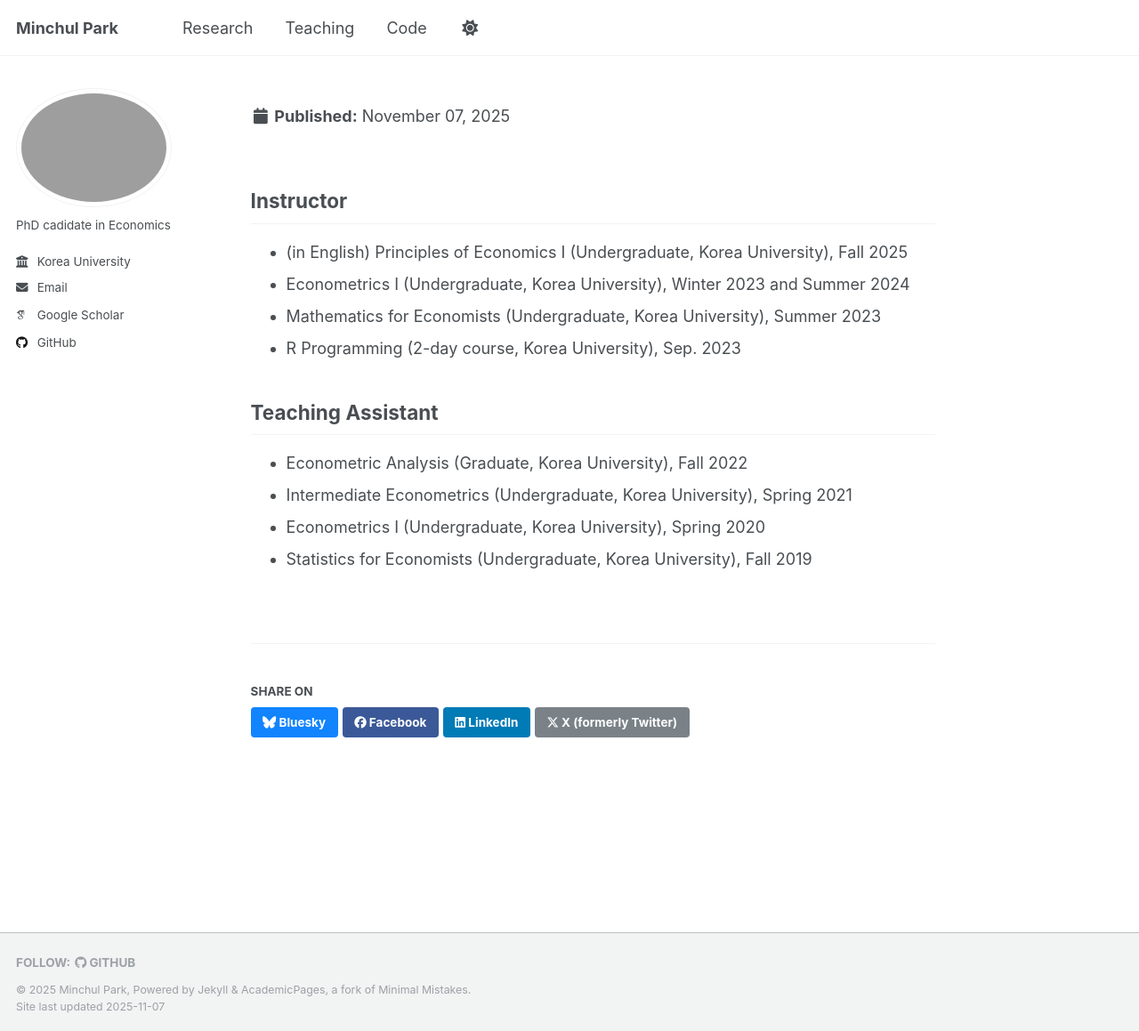
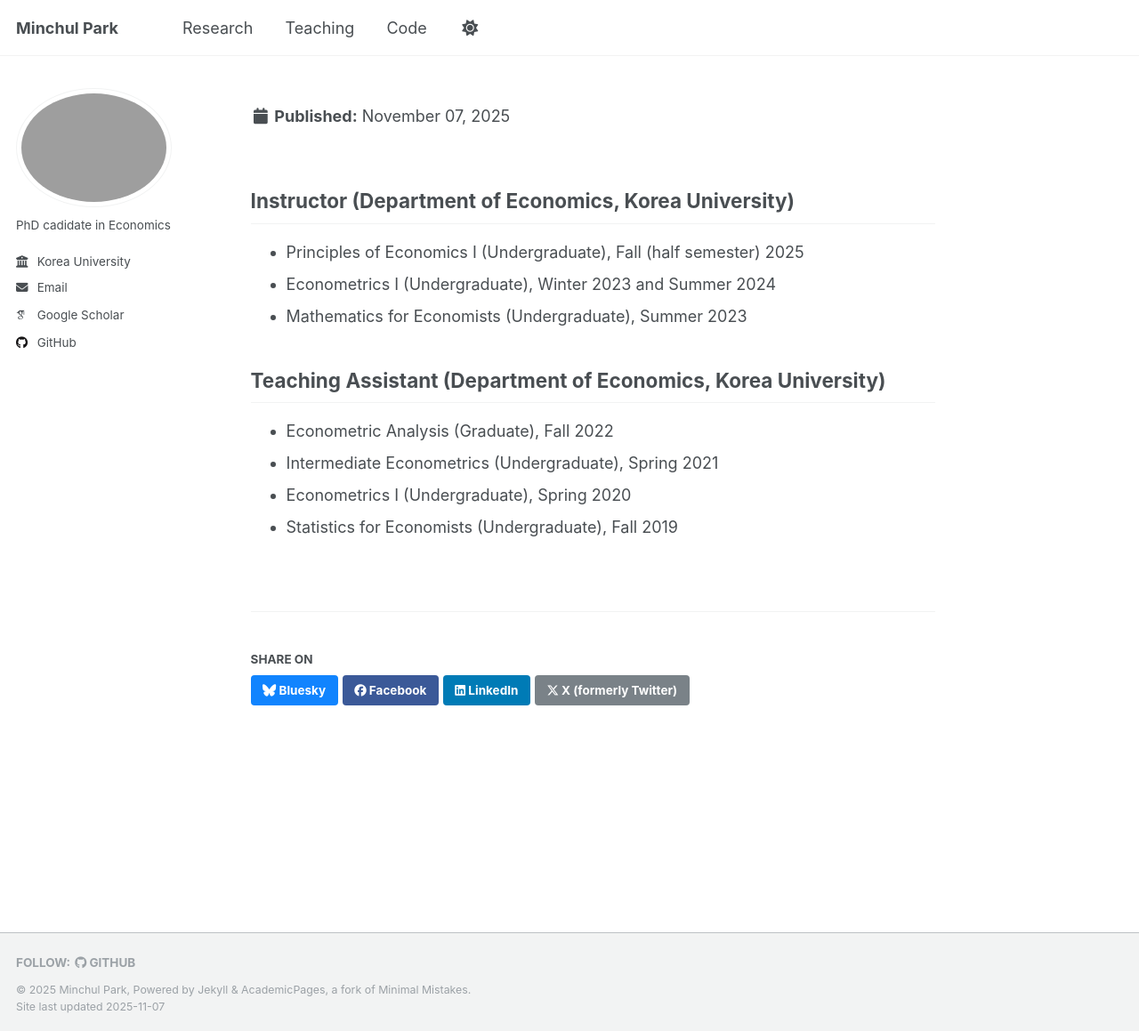
Before and after one commit to econompark/econompark.github.io, a Jekyll site: the page built from _teaching/teaching.md, in a window 1280 px wide and 1159 px high. Shown: the whole window at 89% size. Built offline with Jekyll 4.4.1, drawn with Linux system fonts in a browser that asks for light colours; some web fonts are replaced; a script that is not in the unit is left out.

Commit message:
Update teaching.md

```diff
--- a/_teaching/teaching.md
+++ b/_teaching/teaching.md
@@ -5,14 +5,13 @@ permalink: /teaching/
 header: false
 show_date: false
 ---
-## Instructor
-  - (in English) Principles of Economics I (Undergraduate, Korea University), Fall 2025
-  - Econometrics I (Undergraduate, Korea University), Winter 2023 and Summer 2024
-  - Mathematics for Economists (Undergraduate, Korea University), Summer 2023
-  - R Programming (2-day course, Korea University), Sep. 2023
+## Instructor (Department of Economics, Korea University)
+  - Principles of Economics I (Undergraduate), Fall (half semester) 2025
+  - Econometrics I (Undergraduate), Winter 2023 and Summer 2024
+  - Mathematics for Economists (Undergraduate), Summer 2023
 
-## Teaching Assistant
-  - Econometric Analysis (Graduate, Korea University), Fall 2022
-  - Intermediate Econometrics (Undergraduate, Korea University), Spring 2021
-  - Econometrics I (Undergraduate, Korea University), Spring 2020
-  - Statistics for Economists (Undergraduate, Korea University), Fall 2019
+## Teaching Assistant (Department of Economics, Korea University)
+  - Econometric Analysis (Graduate), Fall 2022
+  - Intermediate Econometrics (Undergraduate), Spring 2021
+  - Econometrics I (Undergraduate), Spring 2020
+  - Statistics for Economists (Undergraduate), Fall 2019
```
